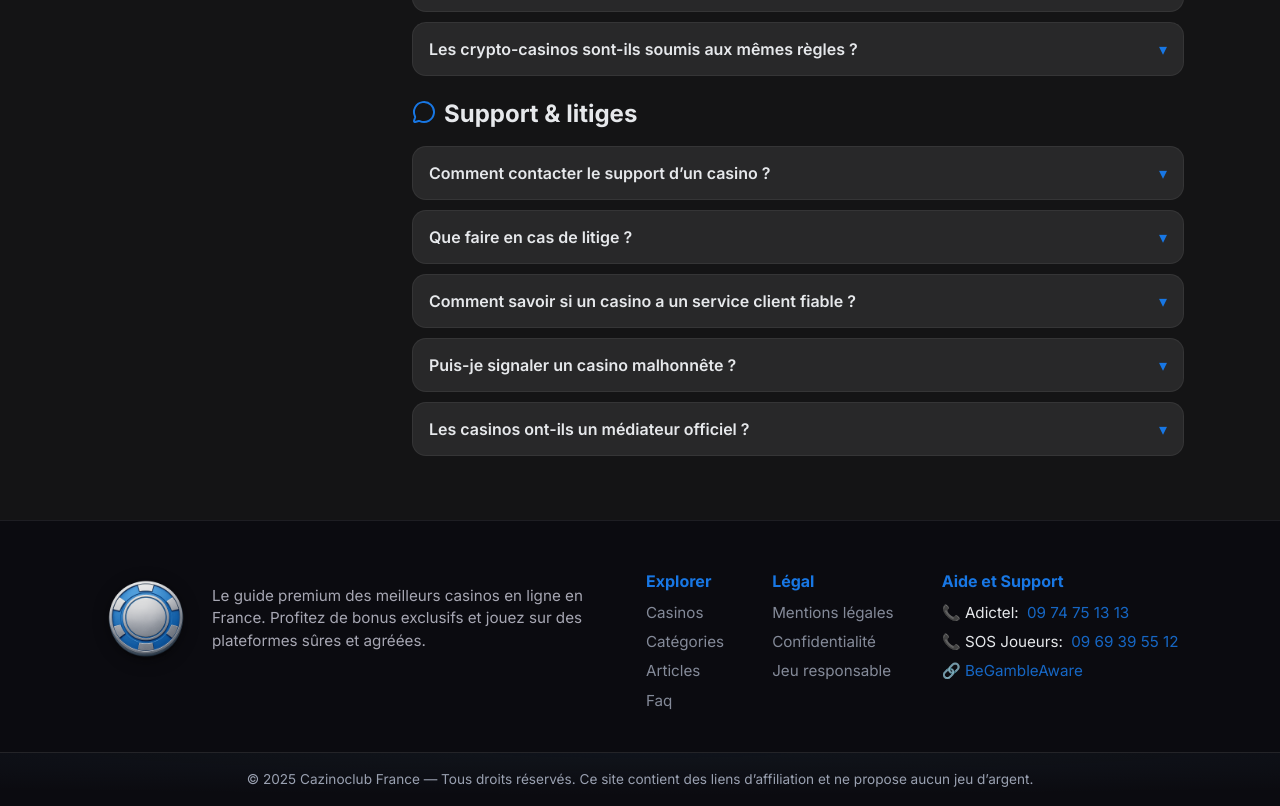
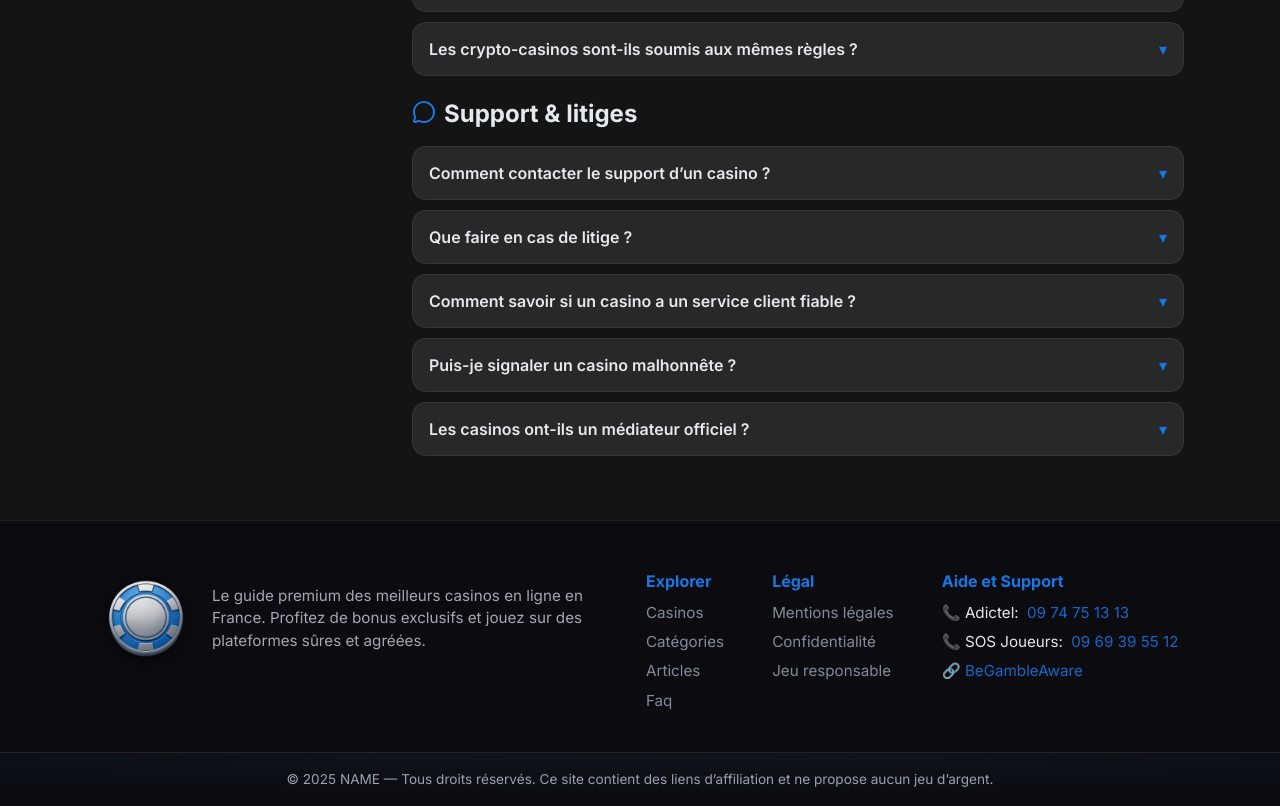
Before and after one commit to loppy33/casino-ref, a Next.js app: page /faq in a window 1280 px wide. Shown: the part 3025-3831 px from the top of the page. Built offline with nearby package versions, Linux system fonts and the light colour scheme; no server answers.

Commit message:
min changes

```diff
--- a/app/(site)/layout.tsx
+++ b/app/(site)/layout.tsx
@@ -98,7 +98,7 @@ export default function SiteLayout({ children }: { children: React.ReactNode })
                     {/* Logo + description */}
                     <div className="footer__brand">
                         <a href="/" className="footer__logo">
-                            <img src="/logo.png" alt="Cazinoclub France" />
+                            <img src="/logo.png" alt={siteName} />
 
                         </a>
                         <p className="footer__desc">
@@ -156,7 +156,7 @@ export default function SiteLayout({ children }: { children: React.ReactNode })
                 <div className="footer__bottom">
                     <div className="container">
                         <p>
-                            © {new Date().getFullYear()} Cazinoclub France — Tous droits réservés.
+                            © {new Date().getFullYear()} {siteName} — Tous droits réservés.
                             Ce site contient des liens d’affiliation et ne propose aucun jeu d’argent.
                         </p>
                     </div>
--- a/app/styles/components/_layout.sass
+++ b/app/styles/components/_layout.sass
@@ -1,38 +1,3 @@
-// header
-//     .container
-//         display: flex
-//         justify-content: space-between
-//         align-items: center
-//         padding: 1rem 0
-//         nav
-//             display: flex
-//             gap: 1rem
-//     &.site__header
-//         position: absolute
-//         top: 0
-//         left: 0
-//         width: 100%
-//         display: flex
-//         justify-content: space-between
-
-//         .ad
-//             opacity: .9
-//             width: 100%
-//             padding: .3rem
-//             backdrop-filter: blur(3px)
-//             display: flex
-//             align-items: center
-//             justify-content: center
-//             flex-wrap: wrap
-//             gap: .2rem
-
-//             font-size: .8rem
-
-//             img
-//                 width: 1.9rem
-
-//             a
-//                 color: var(--content-bg-color)
 .site-header
     position: fixed
     top: 0
@@ -62,7 +27,7 @@
         line-height: 1
     &__logo img
       height: 40px
-      width: auto
+      width:  40px
       display: block
 
     &__nav
```
Also changed, not shown: 1 other file (tests, documents, lock files or other folders).
